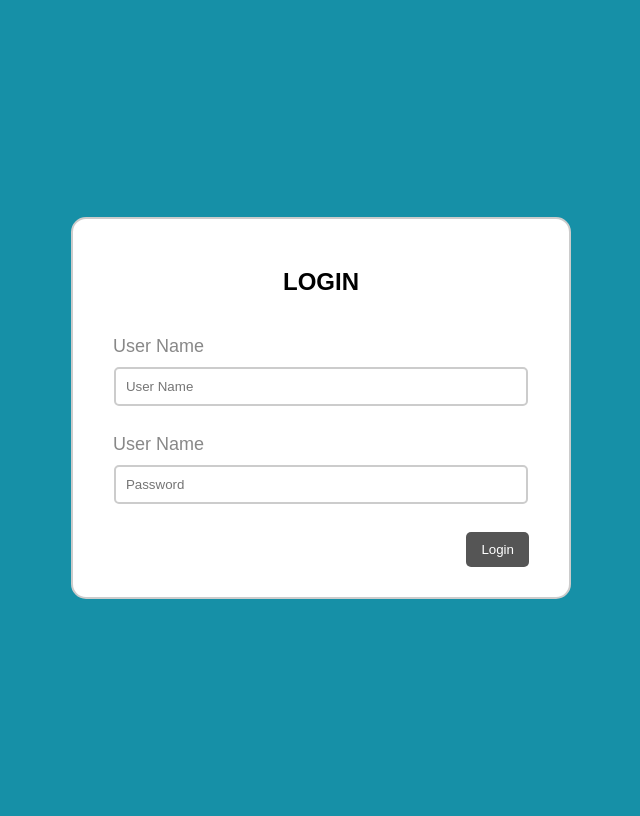
After one commit to VanDamDau555/PHP_Manager_Product, a PHP site: page /start.php in a window 1280 px wide. The commit adds this page. Shown: the whole page, without its empty margins (319-959 px from the left). Run offline with PHP 8.4, Linux system fonts and the light colour scheme.

Commit message:
merge code lan 2 with Son branch

```diff
--- /dev/null
+++ b/start.php
@@ -0,0 +1,22 @@
+<!DOCTYPE html>
+<html>
+<head>
+	<title>MP_LOGIN</title>
+	<link rel="stylesheet" type="text/css" href="style.css">
+</head>
+<body>
+     <form action="login.php" method="post">
+     	<h2>LOGIN</h2>
+     	<?php if (isset($_GET['error'])) { ?>
+     		<p class="error"><?php echo $_GET['error']; ?></p>
+     	<?php } ?>
+     	<label>User Name</label>
+     	<input type="text" name="uname" placeholder="User Name"><br>
+
+     	<label>User Name</label>
+     	<input type="password" name="password" placeholder="Password"><br>
+
+     	<button type="submit">Login</button>
+     </form>
+</body>
+</html>
--- /dev/null
+++ b/style.css
@@ -0,0 +1,80 @@
+body {
+	background: #1690A7;
+	display: flex;
+	justify-content: center;
+	align-items: center;
+	height: 100vh;
+	flex-direction: column;
+}
+
+*{
+	font-family: sans-serif;
+	box-sizing: border-box;
+}
+
+form {
+	width: 500px;
+	border: 2px solid #ccc;
+	padding: 30px;
+	background: #fff;
+	border-radius: 15px;
+}
+
+h2 {
+	text-align: center;
+	margin-bottom: 40px;
+}
+
+input {
+	display: block;
+	border: 2px solid #ccc;
+	width: 95%;
+	padding: 10px;
+	margin: 10px auto;
+	border-radius: 5px;
+}
+label {
+	color: #888;
+	font-size: 18px;
+	padding: 10px;
+}
+
+button {
+	float: right;
+	background: #555;
+	padding: 10px 15px;
+	color: #fff;
+	border-radius: 5px;
+	margin-right: 10px;
+	border: none;
+}
+button:hover{
+	opacity: .7;
+}
+.error {
+   background: #F2DEDE;
+   color: #A94442;
+   padding: 10px;
+   width: 95%;
+   border-radius: 5px;
+   margin: 20px auto;
+}
+
+h1 {
+	text-align: center;
+	color: #fff;
+}
+
+a {
+	float: right;
+	background: #555;
+	padding: 10px 15px;
+	color: #fff;
+	border-radius: 5px;
+	margin-right: 10px;
+	border: none;
+	text-decoration: none;
+}
+a:hover{
+	opacity: .7;
+}
```
Also changed, not shown: Manager_Production.php (+4 -62 lines), db_conn.php (added, +11 -0 lines), login.php (added, +49 -0 lines), logout.php (added, +24 -0 lines), products.sql (added, +50 -0 lines), users.sql (added, +69 -0 lines).
